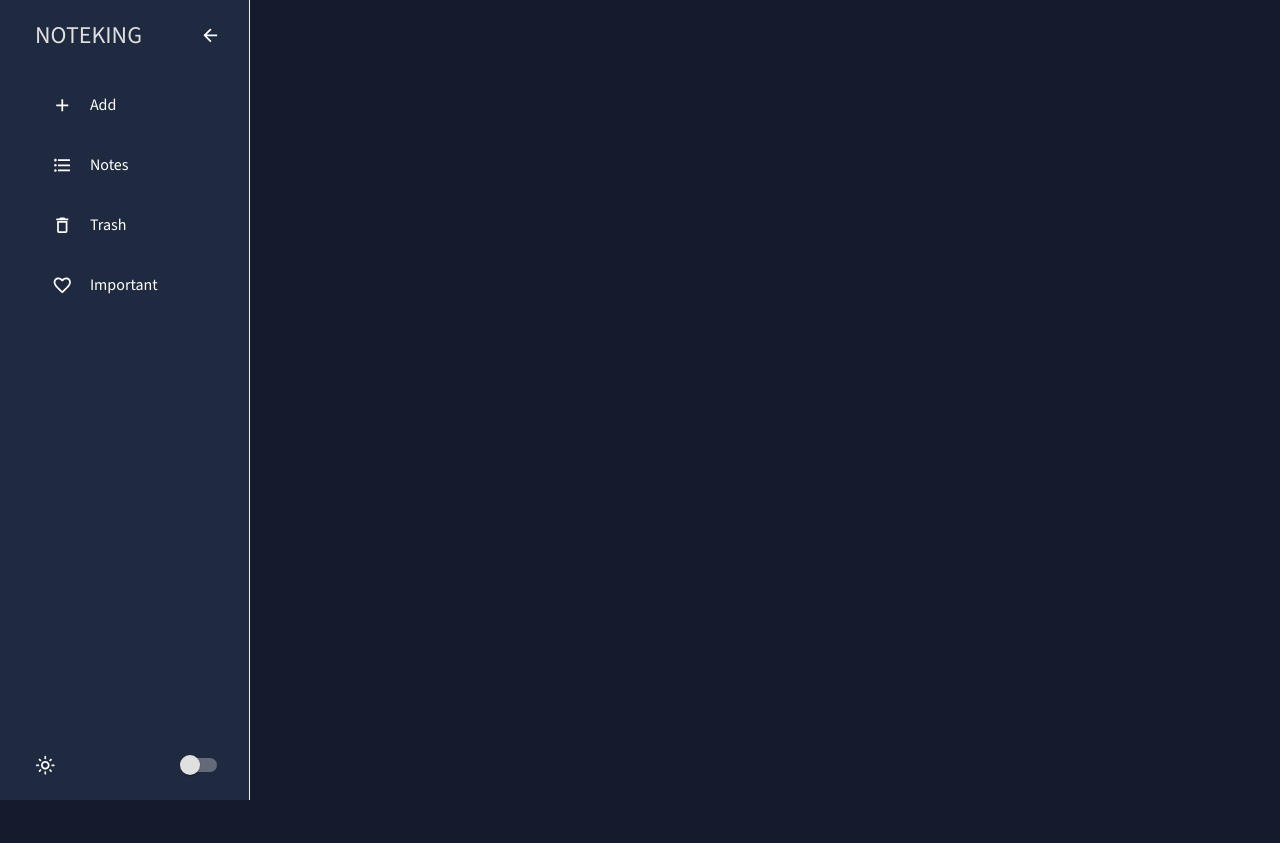
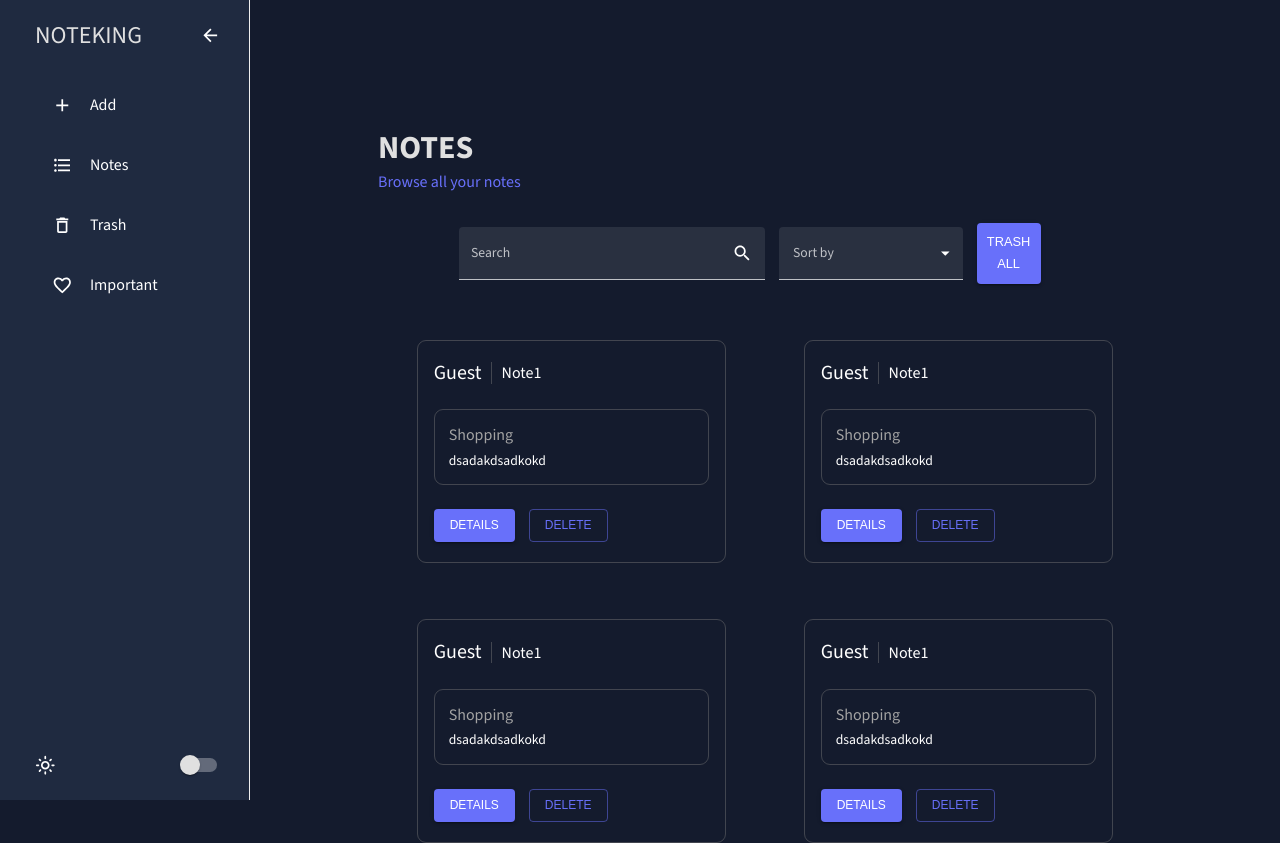
Before and after one commit to Khuba001/NoteKing, a React (Create React App) app: page /notes in a window 1280 px wide. Before the commit the page ends 800 px from the top, so only its background shows below. Built offline with nearby package versions, Linux system fonts and the light colour scheme.

Commit message:
form page

```diff
--- a/src/index.css
+++ b/src/index.css
@@ -2,16 +2,22 @@
 
 html,
 body,
-#root,
-.app.content {
+#root {
   height: 100%;
-  height: 100%;
+  width: 100%;
   font-family: "Source Sans 3", sans-serif;
 }
 
 .app {
   display: flex;
   position: relative;
+  height: 100%;
+  width: 100%;
+}
+
+.app .content {
+  flex-grow: 1;
+  padding: 128px;
 }
 
 ::-webkit-scrollbar {
--- a/src/scenes/AddNotes/AddNotes.jsx
+++ b/src/scenes/AddNotes/AddNotes.jsx
@@ -7,13 +7,20 @@ import {
   MenuItem,
   Checkbox,
   Snackbar,
+  FormControl,
+  FormLabel,
+  InputLabel,
 } from "@mui/material";
 import Header from "../../components/Header/Header";
 import { Formik } from "formik";
 import * as yup from "yup";
 import { tokens } from "../../theme";
 import { useTheme } from "@emotion/react";
-import { Favorite, FavoriteBorder } from "@mui/icons-material";
+import {
+  Favorite,
+  FavoriteBorder,
+  SearchOffOutlined,
+} from "@mui/icons-material";
 import { useState } from "react";
 
 const initialValues = {
@@ -71,7 +78,7 @@ const AddNotes = () => {
           handleSubmit,
         }) => (
           <form onSubmit={handleSubmit}>
-            <Box display="flex" flexDirection="column" gap="1rem" width="400px">
+            <Box display="flex" flexDirection="column" gap="1rem">
               <TextField
                 variant="filled"
                 type="text"
@@ -96,8 +103,11 @@ const AddNotes = () => {
                 multiline
                 rows={3}
               />
-              <label style={{ color: `${colors.grey[100]}` }}>Category</label>
+              <FormControl>
+                <InputLabel id="select-label">Category</InputLabel>
                 <Select
+                  labelId="select-label"
+                  label="Category"
                   fullWidth
                   variant="filled"
                   name="category"
@@ -113,6 +123,7 @@ const AddNotes = () => {
                   <MenuItem value="work">Work</MenuItem>
                   <MenuItem value="hobby">Hobby</MenuItem>
                 </Select>
+              </FormControl>
               <Checkbox
                 style={{ backgroundColor: "transparent" }}
                 icon={<FavoriteBorder />}
@@ -130,6 +141,7 @@ const AddNotes = () => {
                 type="submit"
                 color="secondary"
                 variant="contained"
+                sx={{ width: "10%" }}
               >
                 Add New Note
               </Button>
--- a/src/scenes/Notes/Notes.jsx
+++ b/src/scenes/Notes/Notes.jsx
@@ -1,5 +1,143 @@
+import {
+  Box,
+  Button,
+  FormControl,
+  InputAdornment,
+  InputLabel,
+  MenuItem,
+  Select,
+  TextField,
+  Typography,
+  useTheme,
+} from "@mui/material";
+import Header from "../../components/Header/Header";
+import { tokens } from "../../theme";
+import { SearchOutlined } from "@mui/icons-material";
+
+function NoteItem() {
+  const theme = useTheme();
+  const colors = tokens(theme.palette.mode);
+
+  return (
+    <Box
+      display="flex"
+      flexDirection="column"
+      width="80%"
+      border="1px solid #7777"
+      borderRadius="9px"
+      padding="20px 16px"
+      gap="24px"
+      mt="56px"
+    >
+      <Box display="flex" gap="9px" alignItems="center">
+        <Typography variant="h4">Guest</Typography>
+
+        <Typography
+          variant="h5"
+          borderLeft="1px solid #7777 "
+          paddingLeft="10px"
+        >
+          Note1
+        </Typography>
+      </Box>
+      <Box
+        border="1px solid #7777"
+        borderRadius="9px"
+        display="flex"
+        flexDirection="column"
+        padding="14px"
+        gap="4px"
+      >
+        <Typography variant="h5" color={colors.grey[300]}>
+          Shopping
+        </Typography>
+        <Typography>dsadakdsadkokd</Typography>
+      </Box>
+      <Box display="flex" gap="14px">
+        <Button
+          color="secondary"
+          variant="contained"
+          size="medium"
+          type="button"
+        >
+          Details
+        </Button>
+        <Button
+          color="secondary"
+          variant="outlined"
+          size="medium"
+          type="button"
+        >
+          Delete
+        </Button>
+      </Box>
+    </Box>
+  );
+}
+
 function Notes() {
-  return <div></div>;
+  return (
+    <Box>
+      <Box>
+        <Header title={"NOTES"} subheading={"Browse all your notes"} />
+        <form>
+          <Box display="flex" alignItems="center" gap="14px" padding="0 81px">
+            <TextField
+              fullWidth
+              variant="filled"
+              type="text"
+              label="Search"
+              name="search"
+              slotProps={{
+                input: {
+                  endAdornment: (
+                    <InputAdornment position="end">
+                      <SearchOutlined />
+                    </InputAdornment>
+                  ),
+                },
+              }}
+              sx={{ width: "50%" }}
+            />
+            <FormControl fullWidth sx={{ width: "30%" }}>
+              <InputLabel id="select-label">Sort by</InputLabel>
+              <Select
+                labelId="select-label"
+                label="Sort by"
+                variant="filled"
+                name="sort"
+              >
+                <MenuItem value="normal">Normal</MenuItem>
+                <MenuItem value="favouites">Favourites</MenuItem>
+                <MenuItem value="longest">Longest</MenuItem>
+              </Select>
+            </FormControl>
+            <Button
+              type="button"
+              color="secondary"
+              fullWidth
+              variant="contained"
+              size="large"
+              sx={{ width: "10%" }}
+            >
+              Trash all
+            </Button>
+          </Box>
+        </form>
+        <Box
+          display="grid"
+          gridTemplateColumns="1fr 1fr"
+          justifyItems="center"
+          alignContent="center"
+        >
+          <NoteItem />
+          <NoteItem />
+          <NoteItem />
+          <NoteItem />
+        </Box>
+      </Box>
+    </Box>
+  );
 }
 
 export default Notes;
```
Lines whose indentation alone changed are shown as unchanged.
